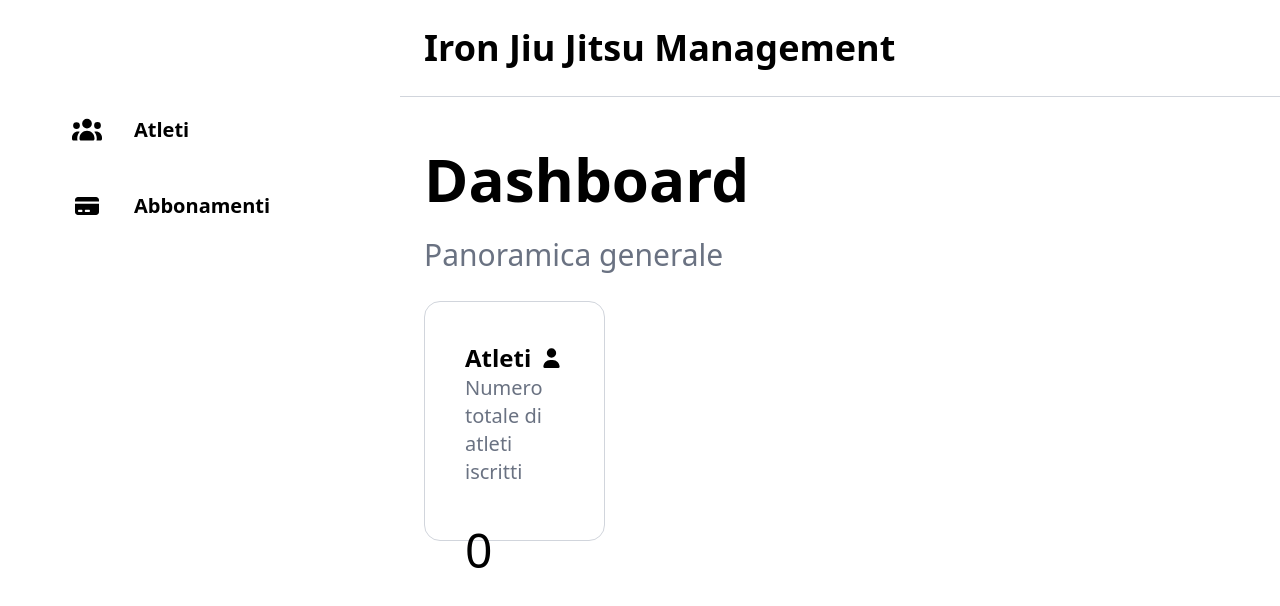
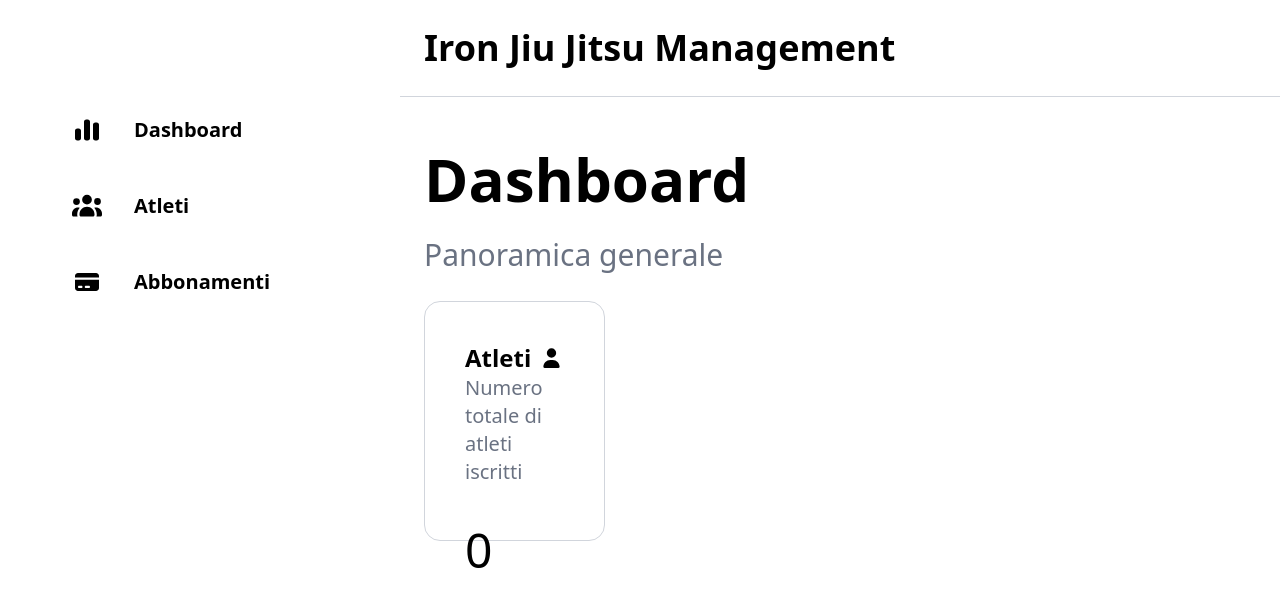
Before and after one commit to nes-pisati/ironjiujitsu-consoleweb, a React (Vite) app: page / in a window 1280 px wide. Shown: the top 606 px of the page. Built offline with nearby package versions, Linux system fonts and the light colour scheme; no server answers.

Commit message:
Created Sidebar Components

```diff
--- a/src/components/ui-components/Sidebar.tsx
+++ b/src/components/ui-components/Sidebar.tsx
@@ -1,19 +1,21 @@
 import React from "react";
 import SidebarCard, { type SidebarProps } from "./SidebarCard";
-import { faUsers, faCreditCard } from "@fortawesome/free-solid-svg-icons";
+import { faUsers, faCreditCard, faChartSimple } from "@fortawesome/free-solid-svg-icons";
+import { useNavigate } from "react-router-dom";
 
 export default function Sidebar() {
 
     const sidebarEl: SidebarProps[] = [
-        {icon: faUsers, label: 'Atleti'},
-        {icon: faCreditCard, label: 'Abbonamenti'}
+        {icon: faChartSimple, label: 'Dashboard', navigateTo: ''},
+        {icon: faUsers, label: 'Atleti', navigateTo: 'athletes'},
+        {icon: faCreditCard, label: 'Abbonamenti', navigateTo: 'subscriptions'}
     ]
 
     return (
         <>
         <div className="min-h-screen py-25 flex flex-col items-center gap-4 w-100 ">
             {sidebarEl.map(el =>
-                <SidebarCard icon={el.icon} label={el.label}/>
+                <SidebarCard icon={el.icon} label={el.label} navigateTo={el.navigateTo}/>
             )}
 
         </div>
--- a/src/components/ui-components/SidebarCard.tsx
+++ b/src/components/ui-components/SidebarCard.tsx
@@ -1,16 +1,23 @@
 import { type IconDefinition } from "@fortawesome/free-solid-svg-icons";
 import { FontAwesomeIcon } from "@fortawesome/react-fontawesome";
 import React from "react";
+import { useNavigate } from "react-router-dom";
 
 export interface SidebarProps {
     icon: IconDefinition;
     label: string;
-    //navigateTo: string;
+    navigateTo: string;
 }
 
 export default function SidebarCard(props: SidebarProps) {
+    const navigate = useNavigate()
+
+    const handleNavigate = (path: string) => {
+        navigate(`/${path}`)
+    }
+
     return (
-        <div className="w-80 h-15 ps-8 flex items-center rounded-2xl gap-8 transition-all duration-100 ease-in hover:bg-gray-200">
+        <div className="w-80 h-15 ps-8 flex items-center rounded-2xl gap-8 transition-all duration-100 ease-in hover:bg-gray-200 hover:cursor-pointer" onClick={() => handleNavigate(props.navigateTo)}>
             <FontAwesomeIcon icon={props.icon} size="xl" />
             <p className="text-xl font-semibold">{props.label}</p>
         </div>
```
